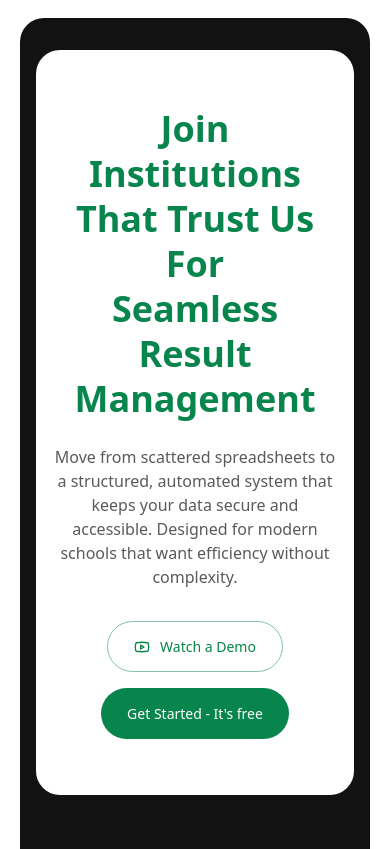
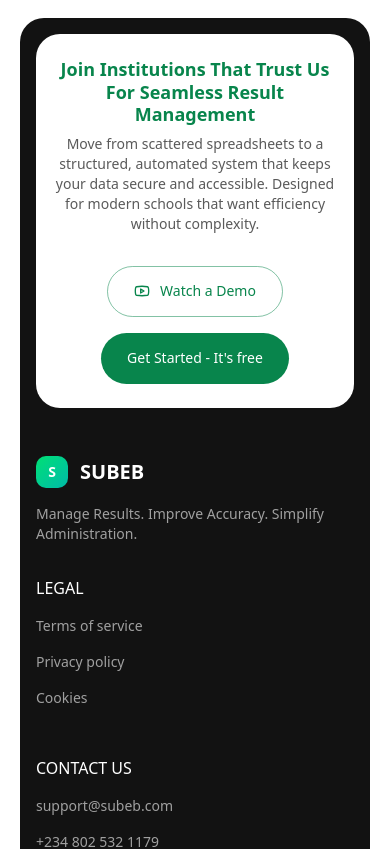
Before and after one commit to best-technologies/subeb-project-frontend, a Next.js app: page / in a window 390 px wide. Shown: the part 4540-5389 px from the top of the page. Built offline with nearby package versions, Linux system fonts and the light colour scheme; no server answers.

Commit message:
Modify: make the footer responsive across platforms.

```diff
--- a/src/components/shared/Footer.tsx
+++ b/src/components/shared/Footer.tsx
@@ -11,15 +11,16 @@ export default function Footer() {
       <div className="px-5 pb-5">
         <div className="bg-brand-black rounded-3xl">
           {/* CTA Section */}
-          <section className="px-4 sm:px-6 lg:px-8 pt-8 pb-12">
-            <div className="bg-white rounded-3xl py-14 px-4 sm:px-6 lg:px-8">
+          <section className="px-4 sm:px-6 lg:px-8 pt-4 sm:pt-6 lg:pt-8 lg:pb-12">
+            <div className="bg-white rounded-3xl py-6 lg:py-14 px-4 sm:px-6 lg:px-8">
               <div className="max-w-4xl mx-auto text-center">
-                <h2 className="text-4xl md:text-5xl font-semibold text-brand-green mb-6 leading-tight">
+                <h2 className="text-lg sm:text-4xl lg:text-5xl font-semibold text-brand-green mb-2 md:mb-6 leading-tight">
                   Join Institutions That Trust Us For
-                  <br />
+                  <br className="hidden md:block" />{" "}
+                  <span className="md:hidden"> </span>
                   Seamless Result Management
                 </h2>
-                <p className="text-brand-black-accent mb-8 max-w-3xl mx-auto">
+                <p className="text-sm sm:text-base text-brand-black-accent mb-8 max-w-3xl mx-auto">
                   Move from scattered spreadsheets to a structured, automated
                   system that keeps your data secure and accessible. Designed
                   for modern schools that want efficiency without complexity.
@@ -60,7 +61,7 @@ export default function Footer() {
                   </p>
                 </div>
 
-                <div className="flex gap-12 md:gap-16">
+                <div className="flex flex-col md:flex-row gap-12 md:gap-16">
                   <div>
                     <h3 className="font-medium text-white mb-4">LEGAL</h3>
                     <ul className="space-y-4 text-[#A0A0A0] text-sm">
```
